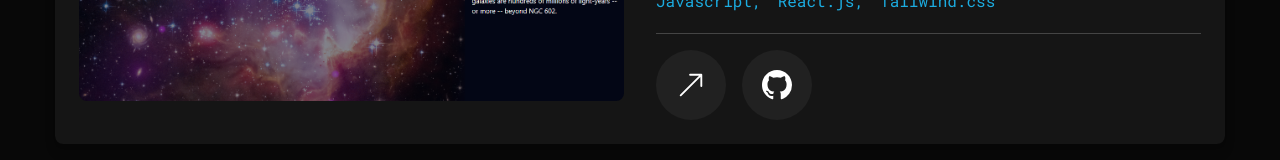
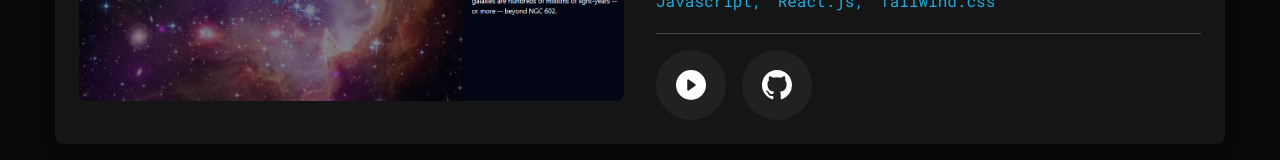
Before and after one commit to Gokuno/allan-portafolio, a Next.js app: page /work in a window 1280 px wide. Shown: the part 411-571 px from the top of the page. Built offline with nearby package versions, Linux system fonts and the light colour scheme.

Commit message:
change icon

```diff
--- a/app/work/page.jsx
+++ b/app/work/page.jsx
@@ -6,7 +6,7 @@ import React, { useState } from "react";
 import { Swiper, SwiperSlide } from "swiper/react";
 import "swiper/css";
 
-import { BsArrowUpRight, BsGithub, } from "react-icons/bs";
+import { BsArrowUpRight, BsGithub, BsPlayCircleFill } from "react-icons/bs";
 
 import {
   Tooltip,
@@ -161,7 +161,7 @@ const Work = () => {
                     <TooltipProvider delayDuration={100}>
                       <Tooltip>
                         <TooltipTrigger className="w-[70px] h-[70px] rounded-full bg-white/5 flex justify-center items-center group">
-                          <BsArrowUpRight className="text-white text-3xl group-hover:text-accent" />
+                          <BsPlayCircleFill className="text-white text-3xl group-hover:text-accent" />
                         </TooltipTrigger>
                         <TooltipContent>
                           <p>Proyecto en Vivo</p>
--- a/components/MobileNav.jsx
+++ b/components/MobileNav.jsx
@@ -46,13 +46,12 @@ const MobileNav = () => {
             </div>
             {/*nav*/}
             <nav className='flex flex-col justify-center items-center gap-5'>
-                {links.map((link, index)=> {
+                {links.map((link, index) => {
                     return (
                         <Link
                             href={link.path}
                             key={index}
-                            className={`${
-                                link.path === pathname && "text-accent border-b-2 border-accent"
+                            className={`${link.path === pathname && "text-accent border-b-2 border-accent"
                                 } text-xl capitalize hover:text-accent transition-all`}
                         >
                             {link.name}
```
Lines whose indentation alone changed are shown as unchanged.
